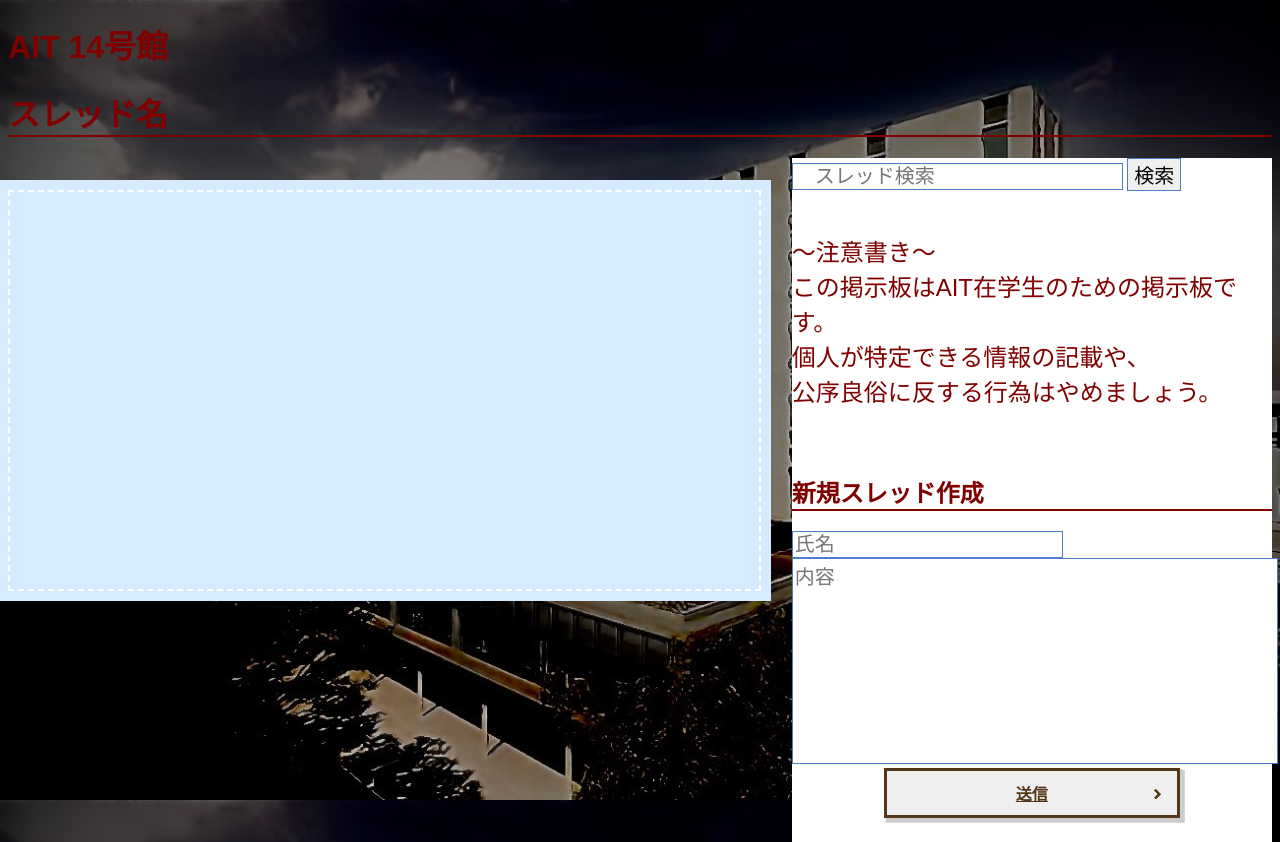
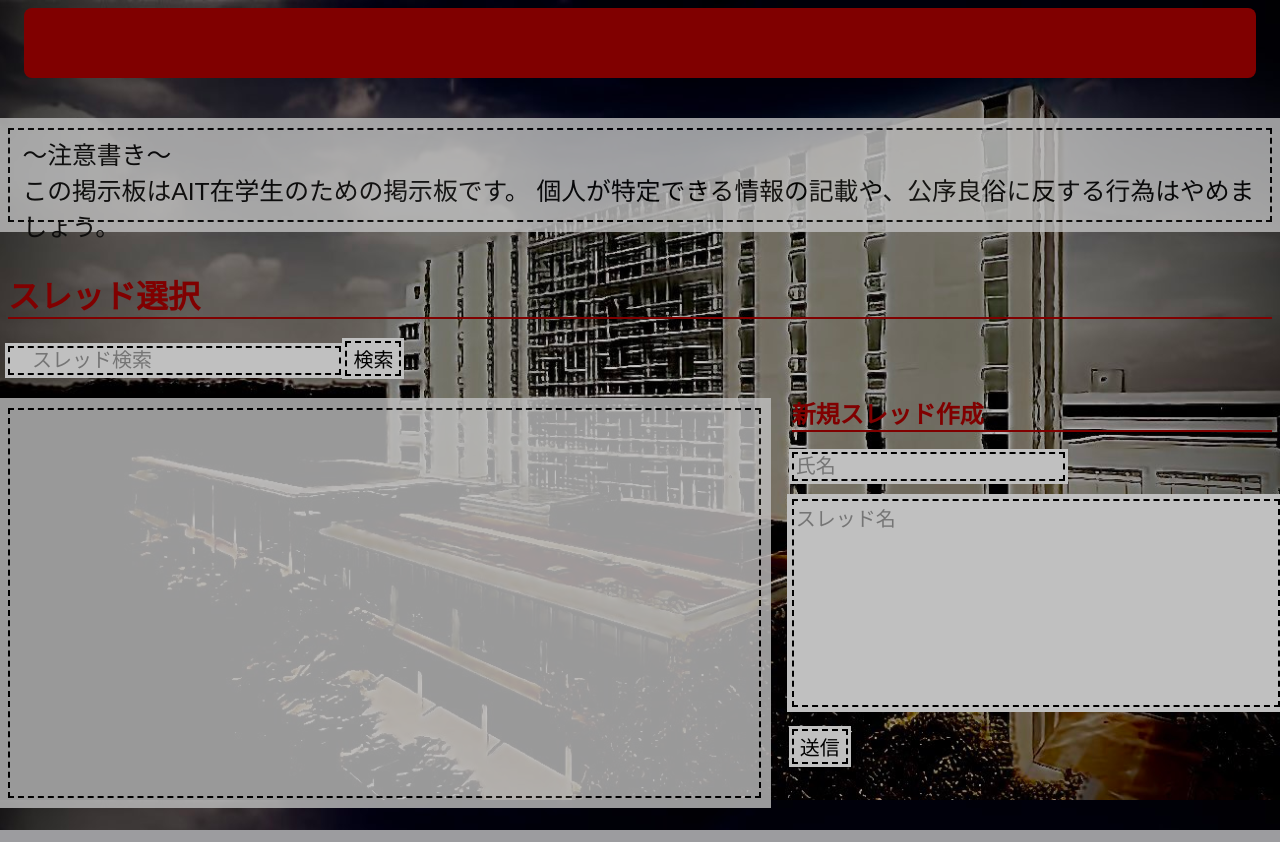
Before and after one commit to 2022AIT-OOP2-G11/ziyuukadai, a Flask app: page / in a window 1280 px wide. Run offline with Flask 2, Linux system fonts and the light colour scheme; data comes from the database, SQL or seed files in the repository.

Commit message:
index.htmlの仕様を合わせました

```diff
--- a/static/index.css
+++ b/static/index.css
@@ -7,16 +7,41 @@
   background-attachment: fixed; /* 固定 */
   background-position: center center;
 }
+
+.title {
+  margin: 0 1em 3em;
+  border-radius: 0.5em; /*角丸*/
+  background: #800000; /*背景色*/
+  overflow: hidden;
+}
+.title p {
+  margin: 0;
+  font-size: 3em; /*文字サイズ*/
+  color: #fff; /*文字の色*/
+  animation: flowing 10s linear infinite; /*アニメーション*/
+  transform: translateX(100%); /*最初の位置*/
+}
+
+@keyframes flowing {
+  100% {
+    transform: translateX(-100%); /*終了の位置*/
+  }
+}
+
 .comment {
   background-color: #ffffff;
   border: #4e7bcc 1px solid; /*境界線の指定*/
-  height: 390px; /* 横幅を200pxに指定 */
+  height: 380px; /* 横幅を200pxに指定 */
   overflow-y: scroll; /* 縦方向にスクロール可能にする */
+  color: #000;
+  background-color: #c0c0c0;
+  border: #fff 1px solid; /*境界線の指定*/
   padding: 0.2em 0.5em;
   margin: 2em 0;
-  background: #d6ebff;
-  box-shadow: 0px 0px 0px 10px #d6ebff;
-  border: dashed 2px white;
+  background: #c0c0c0;
+  box-shadow: 0px 0px 0px 10px #c0c0c0;
+  border: dashed 2px #000;
+  opacity: 0.8;
   width: 58%;
   float: left;
 }
@@ -32,13 +57,10 @@
   transform: translateX(100%); /*初期位置*/
 }
 
-
-
-p {
+/*p {
   zoom: 1.5;
-
-  }
-
+  background-color: #fff;
+}*/
 
 /*div#main {
   width: 58%;
@@ -46,7 +68,7 @@
 }*/
 
 nav {
-  background-color: #ffffff;
+  /*background-color: #ffffff;*/
   width: 38%;
   float: right;
 }
@@ -56,49 +78,35 @@
 }
 
 input {
-  border: #4e7bcc 1px solid;
+  color: #000;
+  box-shadow: 0px 0px 0px 3px #c0c0c0;
+  border: dashed 2px #000;
+  background-color: #c0c0c0;
   font-size: 15pt;
 }
 
 textarea {
-  border: #4e7bcc 1px solid;
+  color: #000;
+  box-shadow: 0px 0px 0px 5px #c0c0c0;
+  border: dashed 2px #000;
+  background-color: #c0c0c0;
+  width: 100%;
   height: 200px;
-  width: 100%;
   font-size: 15pt;
   resize: none;
 }
 
-.button a {
-  position: relative;
-  display: flex;
-  justify-content: space-around;
-  align-items: center;
-  margin: 0 auto;
-  max-width: 240px;
-  padding: 10px 25px;
-  color: #543618;
-  transition: 0.3s ease-in-out;
-  font-weight: 600;
-  background: #eeee;
-  border: 0.2rem solid #543618;
-  box-shadow: 0.2rem 0.2rem 0px 0.1rem #cccccc;
+.warning {
+  position: right;
+  font-size: 1.55em; /*文字サイズ*/
+  height: 80px;
+  color: #000;
+  background-color: #c0c0c0;
+  border: #fff 1px solid; /*境界線の指定*/
+  padding: 0.2em 0.5em;
+  margin: 2em 0;
+  background: #c0c0c0;
+  box-shadow: 0px 0px 0px 10px #c0c0c0;
+  border: dashed 2px #000;
+  opacity: 0.8;
 }
-.button a:hover {
-  transform: translate3d(0.2rem, 0.2rem, 0);
-  box-shadow: none;
-  opacity: 1;
-  transition: all 0.2s;
-}
-.button a:after {
-  content: "";
-  width: 5px;
-  height: 5px;
-  border-top: 3px solid #543618;
-  border-right: 3px solid #543618;
-  transform: rotate(45deg) translateY(-50%);
-  position: absolute;
-  top: 50%;
-  right: 20px;
-  border-radius: 1px;
-  transition: 0.3s ease-in-out;
-}
--- a/templates/index.html
+++ b/templates/index.html
@@ -2,8 +2,6 @@
 <html lang="ja">
 <!--HTMLを記述する上で必須となる前置き-->
 <html>
-
-
   <!--HTMLの文書の起点を表す記述-->
   <head>
     <!--ページ上には表示されない裏側の設定を記述するエリア-->
@@ -17,9 +15,21 @@
   </head>
   <body>
     <!--ページ上に実際に表示される要素を記述するエリア-->
-    <h1>AIT 14号館</h1>
-    <h1 class="heading">スレッド名</h1>
+    <div class="title">
+      <p>ようこそ14号館へ</p>
+    </div>
+    <div class="warning">
+      〜注意書き〜</br>
+      この掲示板はAIT在学生のための掲示板です。
+      個人が特定できる情報の記載や、公序良俗に反する行為はやめましょう。</p>
+    </br>
+    </div>
+    <h1 class="heading">スレッド選択</h1>
     <div id="main">
+      <form method="get" action="#" class="search_container">
+        <input type="text" size="25" placeholder="　スレッド検索">
+        <input type="submit" value="検索">
+      </form>
         <div class="comment">
             <!--<p>テキストテキストテキストテキストテキストテキストテキストテキストテキストテキストテキストテキストテキストテキストテキストテキストテキストテキストテキストテキストテキストテキストテキストテキストテキストテキストテキストテキストテキストテキストテキストテキストテキストテキストテキストテキストテキストテキストテキストテキストテキストテキストテキストテキストテキストテキストテキストテキストテキストテキストテキストテキストテキストテキストテキストテキストテキストテキストテキストテキストテキストテキストテキストテキストテキストテキストテキストテキストテキストテキストテキストテキストテキストテキストテキストテキストテキストテキストテキストテキストテキストテキストテキストテキストテキストテキストテキストテキストテキストテキストテキストテキストテキストテキストテキストテキストテキストテキストテキストテキストテキストテキストテキストテキストテキストテキストテキストテキストテキストテキストテキストテキストテキストテキストテキストテキストテキストテキストテキストテキストテキストテキストテキストテキストテキストテキストテキストテキストテキストテキストテキストテキストテキストテキストテキストテキストテキストテキストテキストテキストテキストテキストテキストテキストテキストテキストテキストテキストテキストテキストテキストテキストテキストテキスト
               テキストテキストテキストテキストテキストテキストテキストテキストテキストテキストテキストテキストテキストテキストテキストテキストテキストテキストテキストテキストテキストテキストテキストテキストテキストテキストテキストテキストテキストテキストテキストテキストテキストテキストテキストテキストテキストテキストテキストテキストテキストテキストテキストテキストテキストテキストテキストテキストテキストテキストテキストテキストテキストテキストテキストテキストテキストテキストテキストテキストテキストテキストテキストテキストテキストテキストテキストテキストテキストテキストテキストテキストテキストテキストテキストテキストテキストテキストテキストテキストテキストテキストテキストテキストテキストテキストテキストテキストテキストテキストテキストテキストテキストテキストテキストテキストテキストテキストテキストテキストテキストテキストテキストテキストテキストテキストテキストテキストテキストテキストテキストテキストテキストテキストテキストテキストテキストテキストテキストテキストテキストテキストテキストテキストテキストテキストテキストテキストテキストテキストテキストテキストテキストテキストテキストテキストテキストテキストテキストテキストテキストテキストテキストテキストテキストテキストテキストテキストテキストテキストテキストテキストテキストテキスト
@@ -53,27 +63,18 @@
 
     <nav>
         <div class="box">
-          <form method="get" action="#" class="search_container">
-            <input type="text" size="25" placeholder="　スレッド検索">
-            <input type="submit" value="検索">
-          </form>
-        </br>
-
-          <p>〜注意書き〜</br>
-          この掲示板はAIT在学生のための掲示板です。</br>
-        個人が特定できる情報の記載や、</br>
-      公序良俗に反する行為はやめましょう。</p>
-          </br>
-          <form action="/thread" method="POST">
+          <form action="/" method="POST">
             <p>
                     <h2 class="heading">新規スレッド作成</h2>
                 <input type="text" name="user_name" maxlength="10" placeholder="氏名"/>
             </br>
-            <textarea name="content" maxlength="100" placeholder="内容"></textarea>
+          </br>
+            <textarea name="title" maxlength="100" placeholder="スレッド名"></textarea>
             </br>
+          </br>
             <!--<input class="button" type="submit" value="送信"  />-->
             <div class="button">
-              <a href="#">送信</a>
+              <input type="submit" value="送信">
             </div>
             </p>
             </div>
```
Also changed, not shown: templates/index.css (+11 -8 lines).
